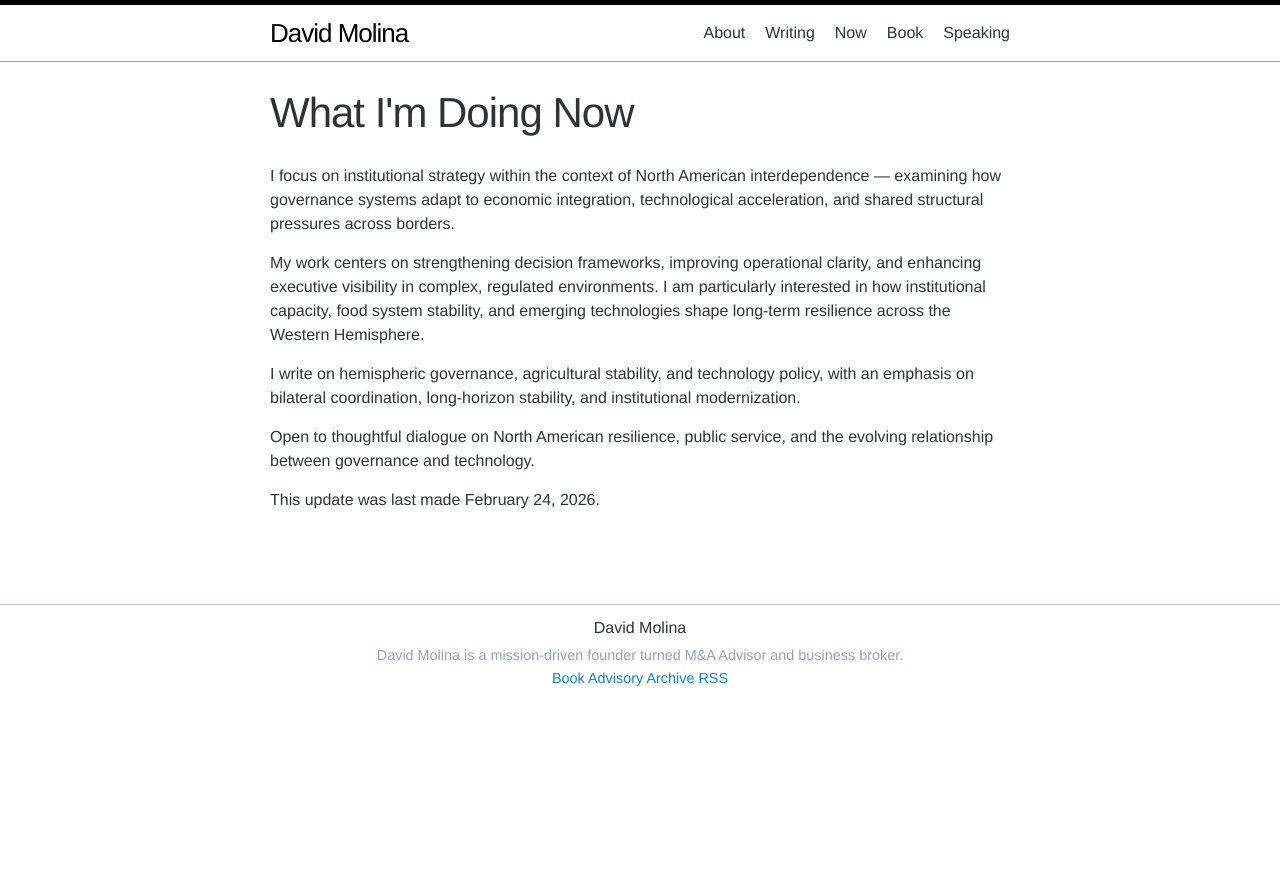
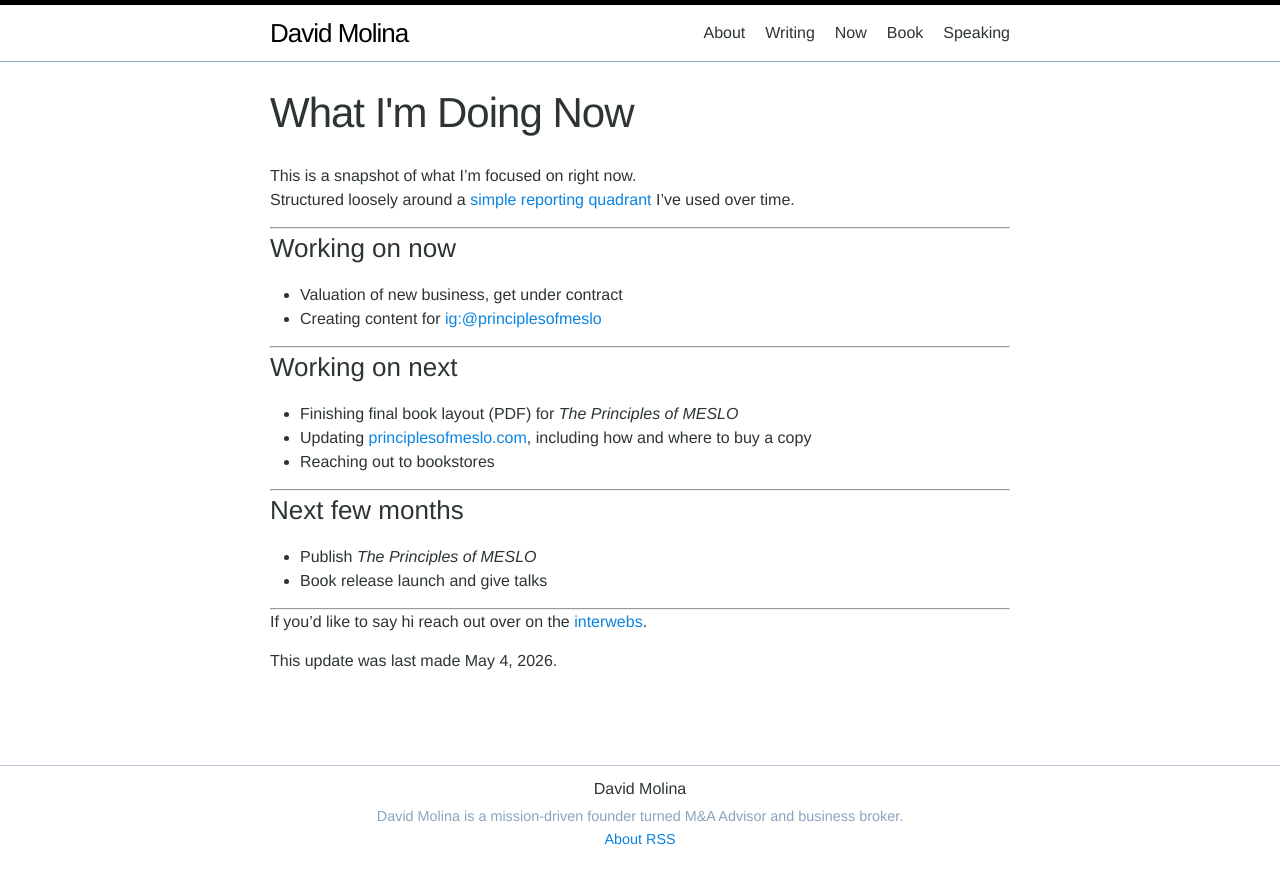
Before and after one commit to davidmolina/davidmolina.github.io, a Jekyll site: the page built from now.md, in a window 1280 px wide. Shown: the top 884 px of the page. Built offline with Jekyll 4.4.1, drawn with Linux system fonts in a browser that asks for light colours.

Commit message:
[now] update copy

```diff
--- a/_includes/footer.html
+++ b/_includes/footer.html
@@ -5,9 +5,7 @@
       <h2 class="footer-heading">{{ site.title }}</h2>
       <p>{{ site.description }}</p>
       <p class="footer-links">
-        <a href="https://www.principlesofmeslo.com" target="_blank" rel="noopener noreferrer">Book</a>
-        <a href="https://www.molinas.consulting" target="_blank" rel="noopener noreferrer">Advisory</a>
-        <a href="{{ "/archive/" | relative_url }}">Archive</a>
+        <a href="https://davidcmolina.com/about/" target="_blank" rel="noopener noreferrer">About</a>
         <a href="{{ "/feed.xml" | relative_url }}">RSS</a>
       </p>
 
--- a/now.md
+++ b/now.md
@@ -2,17 +2,39 @@
 layout: page
 title: What I'm Doing Now
 description: >
-    An accomplished military officer and entrepreneur, David Molina is a mission driven founder that has spent a lifetime creating and scaling companies and organizations and removing government red tape. When not advising, building, or writing, he's a dad.
+    David Molina is currently working remote on a variety of high level priorities.
 author: "David Molina"
 permalink: /now/
+
 ---
 
-I focus on institutional strategy within the context of North American interdependence — examining how governance systems adapt to economic integration, technological acceleration, and shared structural pressures across borders.
+This is a snapshot of what I’m focused on right now.
+Structured loosely around a [simple reporting quadrant](https://davidcmolina.com/2023/12/04/reporting-quadrant/) I’ve used over time.
 
-My work centers on strengthening decision frameworks, improving operational clarity, and enhancing executive visibility in complex, regulated environments. I am particularly interested in how institutional capacity, food system stability, and emerging technologies shape long-term resilience across the Western Hemisphere.
+---
 
-I write on hemispheric governance, agricultural stability, and technology policy, with an emphasis on bilateral coordination, long-horizon stability, and institutional modernization.
+### Working on now
 
-Open to thoughtful dialogue on North American resilience, public service, and the evolving relationship between governance and technology.
+- Valuation of new business, get under contract
+- Creating content for [ig:@principlesofmeslo](https://www.instagram.com/principlesofmeslo/)
 
-This update was last made February 24, 2026.
+---
+
+### Working on next
+
+- Finishing final book layout (PDF) for *The Principles of MESLO*
+- Updating [principlesofmeslo.com](https://principlesofmeslo.com/), including how and where to buy a copy
+- Reaching out to bookstores
+
+---
+
+### Next few months
+
+- Publish *The Principles of MESLO*
+- Book release launch and give talks
+
+---
+
+If you'd like to say hi reach out over on the [interwebs](/connecting).
+
+This update was last made May 4, 2026.
```
